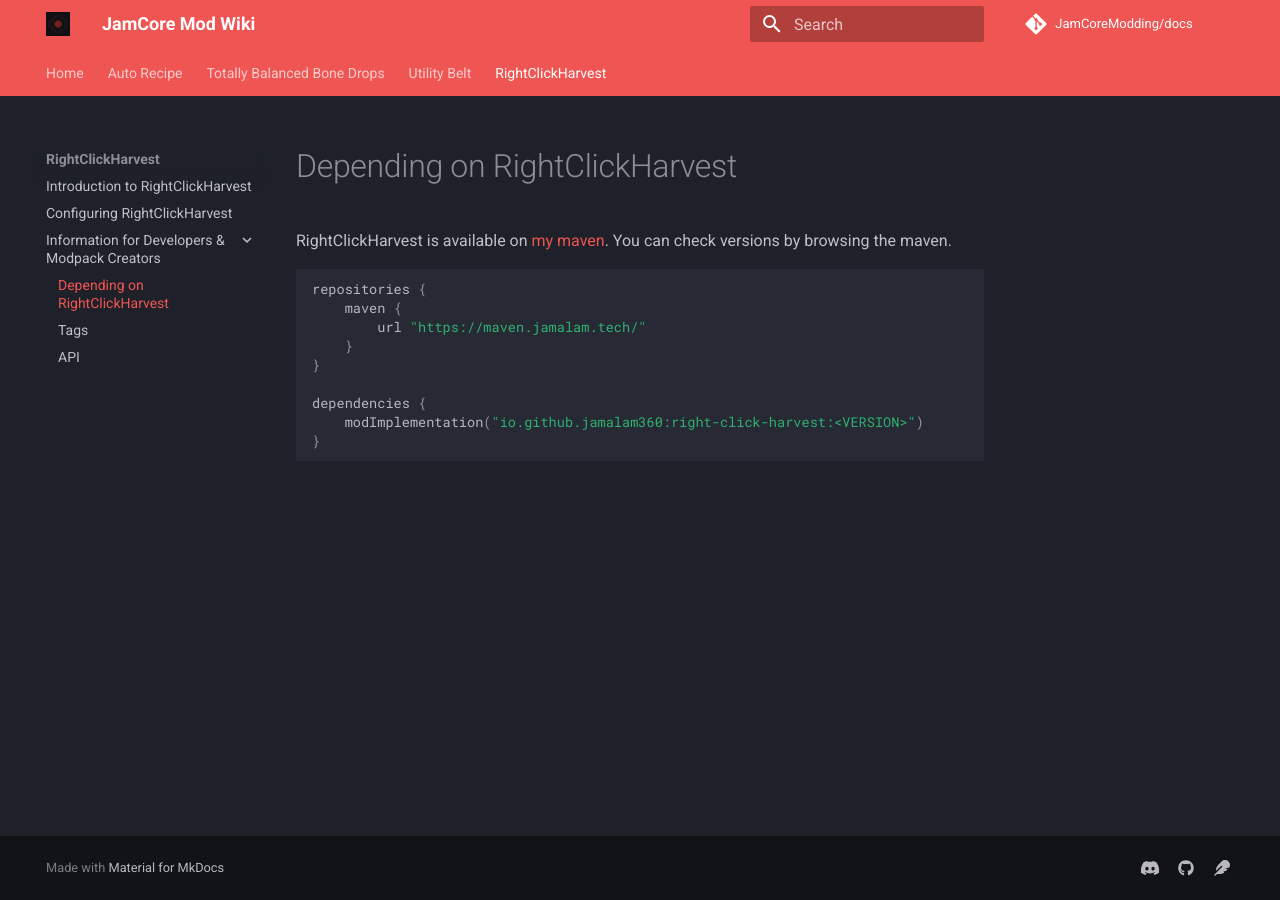
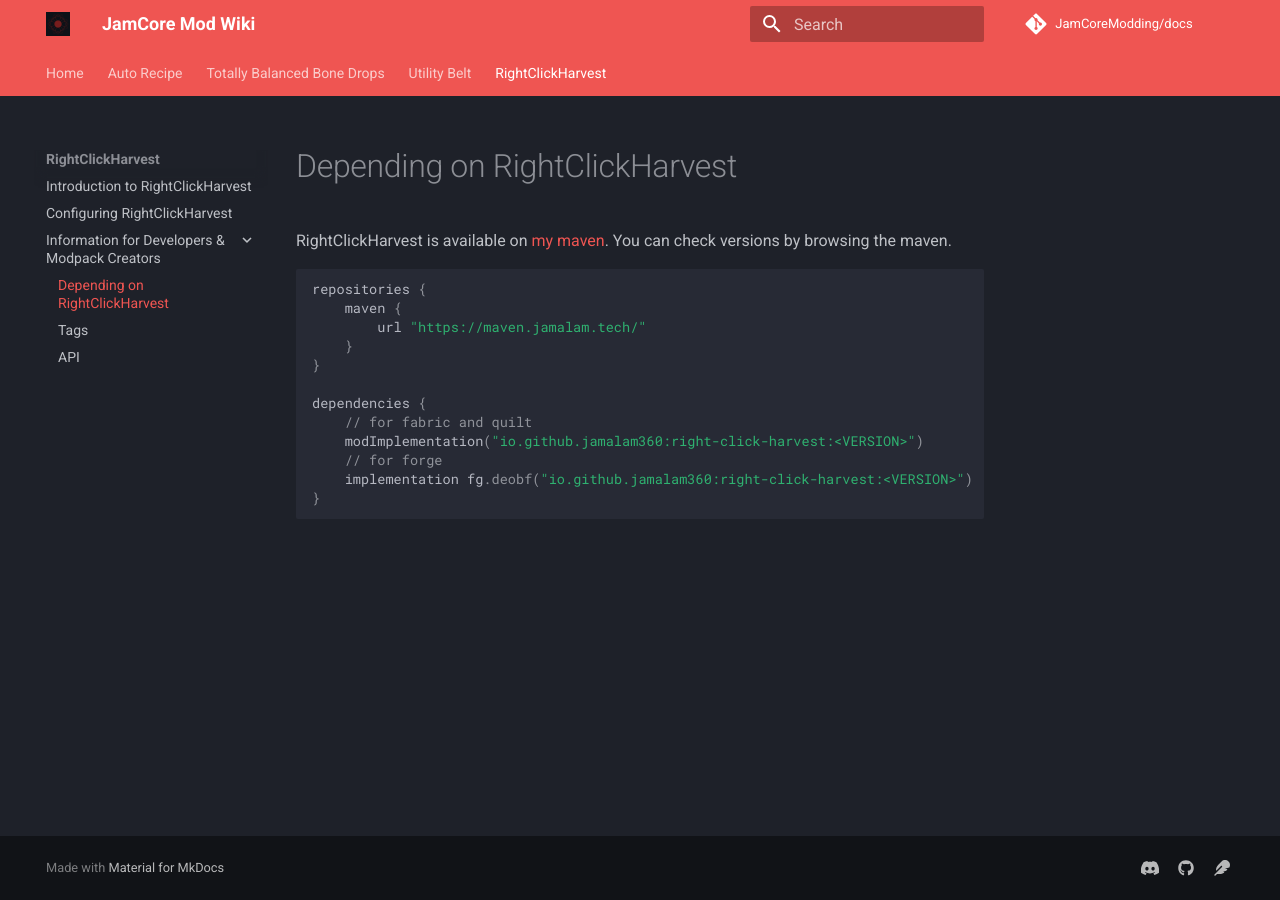
Before and after one commit to JamCoreModding/docs, an MkDocs documentation site: the page built from docs/right-click-harvest/developers/depending.md, in a window 1280 px wide. Built offline with MkDocs 1.6.1 and Material for MkDocs 9.7.7, drawn with Linux system fonts in a browser that asks for light colours; comment, search, counter and statistics services are not loaded.

Commit message:
update depending for rch

````diff
--- a/docs/right-click-harvest/developers/depending.md
+++ b/docs/right-click-harvest/developers/depending.md
@@ -9,6 +9,9 @@
 }
 
 dependencies {
+    // for fabric and quilt
     modImplementation("io.github.jamalam360:right-click-harvest:<VERSION>")
+    // for forge
+    implementation fg.deobf("io.github.jamalam360:right-click-harvest:<VERSION>")
 }
 ```
````
